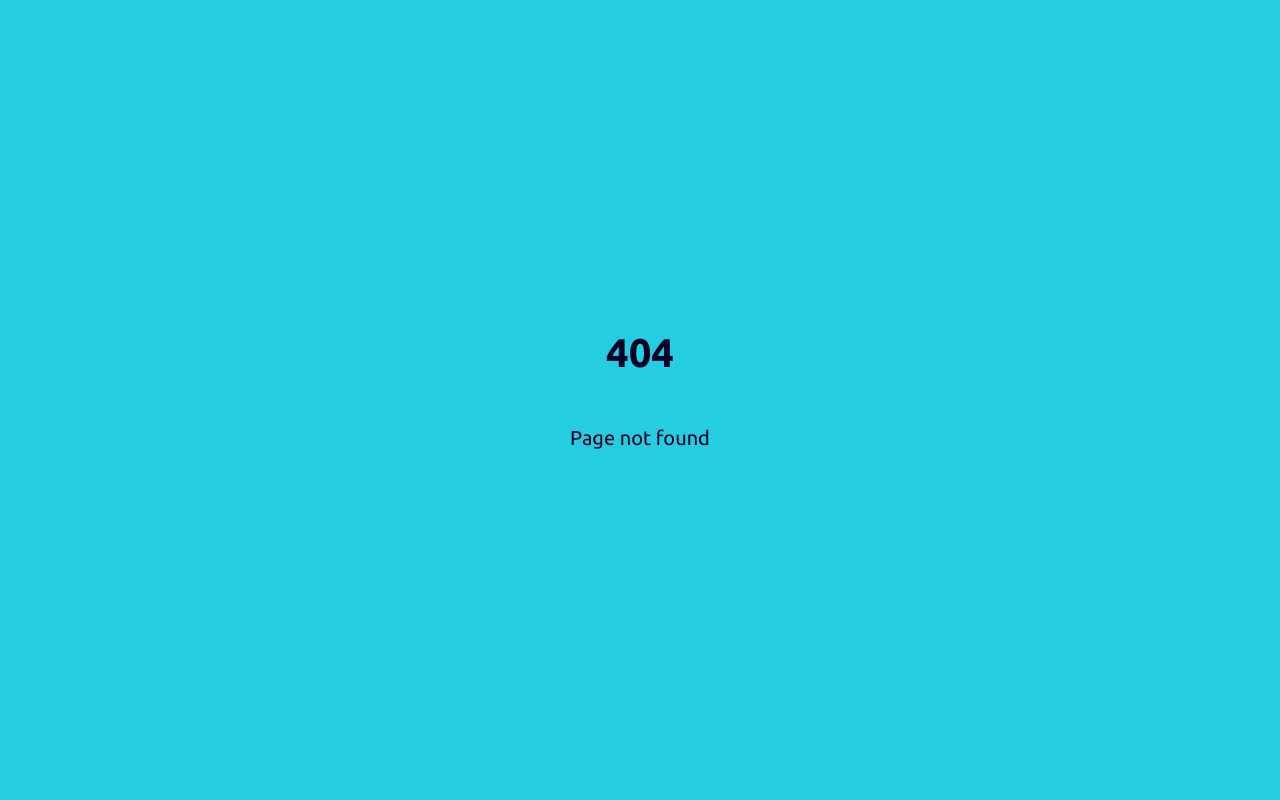
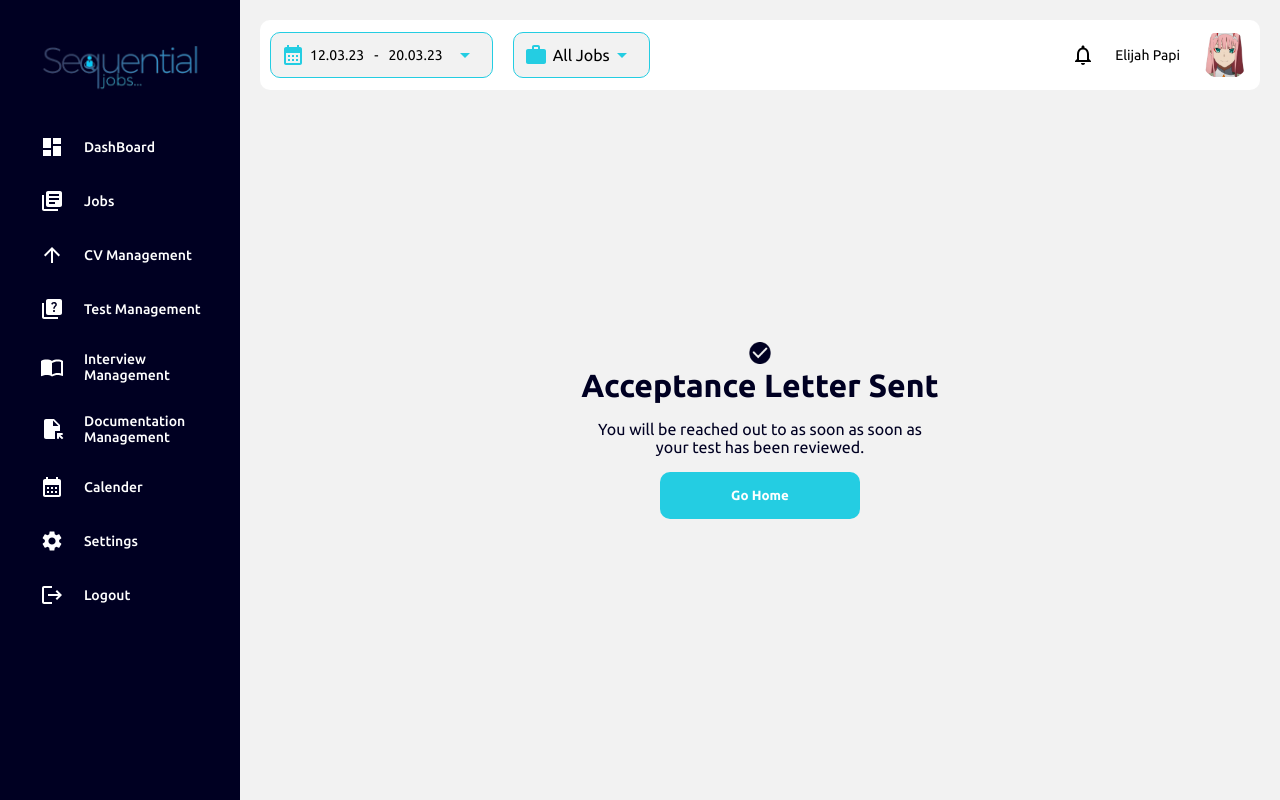
Before and after one commit to Tomation-Solution/sequential-job-revamp, a React (Create React App) app: page /interview-completion in a window 1280 px wide. Before the commit this address had no page. Built offline with nearby package versions, Linux system fonts and the light colour scheme.

Commit message:
create InterviewManagement page also noticed repettion in greeting style so created a component

```diff
--- a/src/App.tsx
+++ b/src/App.tsx
@@ -15,6 +15,7 @@ import Jobs from "./pages/Jobs";
 import CVManagement from "./pages/CVManagement/CVManagement";
 import Button from "./components/Button/Button";
 import MedicalsScheduleInfo from "./pages/MedicalsScheduleInfo";
+import InterviewManagementCompletion from "./pages/InterviewManagement";
 // import AuthRoutes from "./components/Auth/AuthRoutes";
 
 function App() {
@@ -46,8 +47,9 @@ function App() {
 
             <Route path="/cvmanagement" element={<CVManagement />} />
             {/* ADD OTHER PATHS THAT SHOULD BE RENDERED WITH THE SIDEBAR HERE, ELSE DO SO OUTSIDE */}
-            <Route path="/medicals_scheduleinfo" element={<MedicalsScheduleInfo />} />
-
+            <Route path="/medicals-scheduleinfo" element={<MedicalsScheduleInfo />} />
+            <Route path="/interview-completion" element={<InterviewManagementCompletion />} />
+            {/* .tsx */}
           </Route>
           <Route path="*" element={<NotFound />} />
         </Routes>
--- /dev/null
+++ b/src/pages/InterviewManagement.tsx
@@ -0,0 +1,20 @@
+import Greetings from "../components/Greetings/Greetings"
+
+
+
+const InterviewManagementCompletion= ():React.ReactElement=>{
+    return (
+        <div style={{'display':'flex','alignItems':'center',
+        'justifyContent':'center','flexDirection':'column',
+        'height':'80vh',}}>
+        <Greetings
+        title="Acceptance Letter Sent"
+        body="You will be reached out to as soon as soon as your test has been reviewed."
+         onClick={(e)=>{}}
+         buttonName='Go Home'
+         />
+        </div>
+    )
+}
+
+export default InterviewManagementCompletion
```
